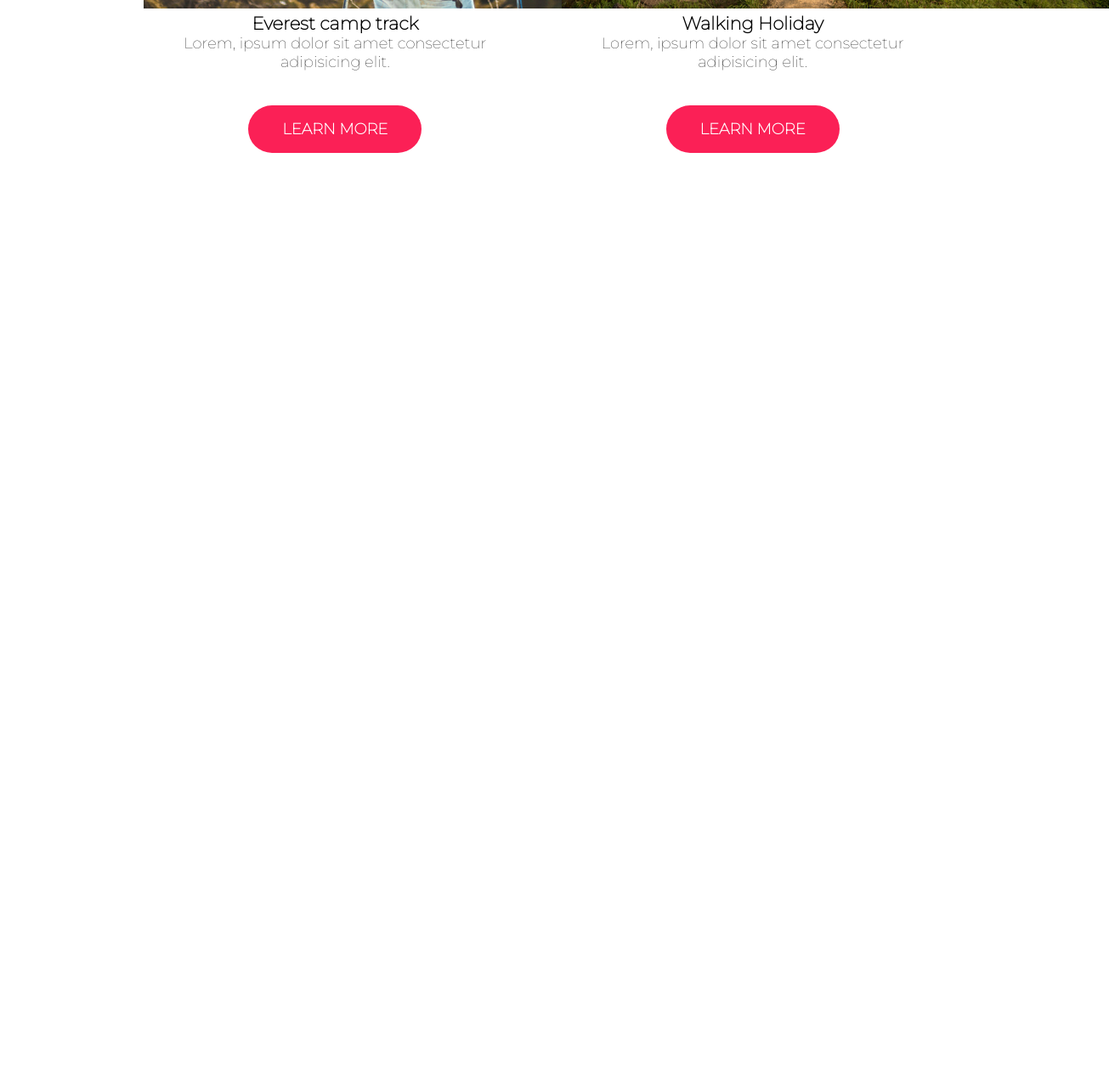
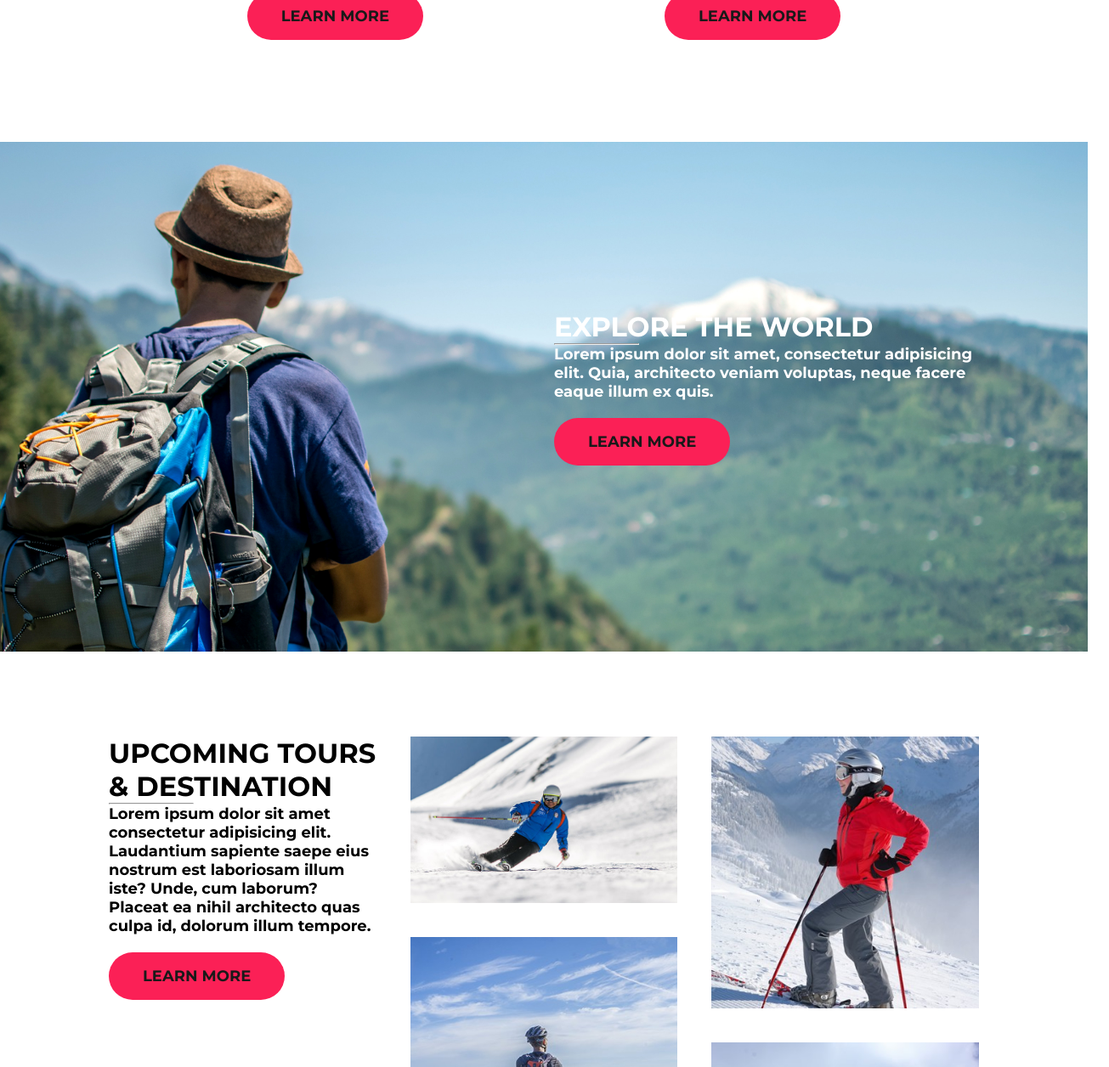
Before and after one commit to rmmartins123/site01, a plain HTML site: page index.html in a window 1280 px wide. Shown: the part 1544-2800 px from the top of the page at 85% size, 1305 px wide, since content can reach past the window. Before the commit the page ends 1844 px from the top, so only its background shows below. Drawn offline with Linux system fonts and the light colour scheme.

Commit message:
section explore

```diff
--- a/index.html
+++ b/index.html
@@ -1,5 +1,6 @@
 <!DOCTYPE html>
 <html lang="pt-br">
+
 <head>
     <meta charset="UTF-8">
     <meta http-equiv="X-UA-Compatible" content="IE=edge">
@@ -7,14 +8,15 @@
     <title>Site de Outdor</title>
     <link rel="stylesheet" href="./style.css">
     <link rel="preconnect" href="https://fonts.googleapis.com">
-<link rel="preconnect" href="https://fonts.gstatic.com" crossorigin>
-<link href="https://fonts.googleapis.com/css2?family=Montserrat:wght@100&display=swap" rel="stylesheet">
+    <link rel="preconnect" href="https://fonts.gstatic.com" crossorigin>
+    <link href="https://fonts.googleapis.com/css2?family=Montserrat:ital,wght@0,100;0,700;1,300;1,600&display=swap"
+        rel="stylesheet">
 </head>
 
 <body>
     <header id="page-header">
         <div class="background-overlay"></div>
-          <div class="container">
+        <div class="container">
             <div id="page-header-logo">
                 <img src="./img/white-logo.png" alt="Texto escrito com letras brancas">
             </div>
@@ -30,8 +32,7 @@
         <section id="quote">
             <div class="container">
                 <div>
-                    <img src="/img/quote.png" alt="uma aspa com cor branca" width="94" height="72"
-                    />
+                    <img src="/img/quote.png" alt="uma aspa com cor branca" width="94" height="72" />
                 </div>
                 <div id="quote-content">
                     <p>
@@ -46,7 +47,7 @@
         <section id="upcoming-events">
             <div class="container">
                 <h2 class="section-title">Upcoming events</h2>
-                <hr class="divider"/>
+                <hr class="divider" />
 
                 <div id="upcoming-events-content">
                     <div class="event">
@@ -60,14 +61,65 @@
                         <img src="/img/event-img-2.jpg" alt="">
                         <h3>Walking Holiday</h3>
                         <p>Lorem, ipsum dolor sit amet consectetur
-                        adipisicing elit. </p>
+                            adipisicing elit. </p>
                         <a href="#" class="btn">Learn More</a>
                     </div>
 
                 </div>
             </div>
         </section>
+
+        <section id="explore">
+            <div class="background-overlay"></div>
+            <div class="container">
+                <div id="explore-content">
+                    <div>
+                        <h2 class="section-title">Explore the world</h2>
+                        <hr class="divider" />
+                        <p>
+                            Lorem ipsum dolor sit amet, consectetur adipisicing elit. Quia, architecto veniam voluptas,
+                            neque facere eaque illum ex quis.
+                        </p>
+                        <a href="#" class="btn">Learn More</a>
+                    </div>
+
+                </div>
+
+            </div>
+
+        </section>
+
+        <section id="upcoming-tours">
+            <div class="container">
+                <div>
+                    <h2 class="section-title">Upcoming tours & destination</h2>
+                    <hr class="divider">
+                    <p>Lorem ipsum dolor sit amet consectetur adipisicing elit. Laudantium sapiente saepe eius nostrum est laboriosam illum iste? Unde, cum laborum? Placeat ea nihil architecto quas culpa id, dolorum illum tempore.</p>
+                    <a href="#" class="btn">Learn More</a>
+                </div>
+
+                <div class="upcoming-tours-img">
+                    <img src="/img/outdoor-image-01.jpg" alt=""/>
+                    <img src="/img/outdoor-image-02.jpg" alt=""/>
+                </div>
+
+                <div class="upcoming-tours-img">
+                    <img src="/img/outdoor-image-03.jpg" alt=""/>
+                    <img src="/img/outdoor-image-04.jpg" alt=""/>
+                </div>
+
+            </div>
+
+        </section>
     </main>
 
+    <footer id="page-footer">
+        <div class="container">
+            <p>Lorem ipsum dolor sit amet consectetur adipisicing elit.</p>
+            <p>Copyright 2022 - Outdor adventure</p>
+        </div>
+    </footer>
+
 </body>
+
 </html>
--- a/style.css
+++ b/style.css
@@ -8,21 +8,17 @@
     --color-light-black: #211f1f;
 }
 /*Configuração Global*/
-*{
+*,p{
     margin: 0;
     padding: 0;
     box-sizing: border-box;
+    font-weight: 700;
 }
 /*Configuração do corpo*/
 body{
     font-family: 'Montserrat', sans-serif;
     font-size: 18px;
 
-}
-
-p{
-    margin-bottom: 20px;
-    text-align: center;
 }
 /*botão*/
 .btn{
@@ -31,14 +27,14 @@ p{
     font-weight: 700;
     border-color: black;
     background-color: var(--color-primary);
-    color: var(--color-white);
+    color: var(--color-black);
     text-decoration: none;
     text-transform: uppercase;
     display: inline-block;
     margin: 20px 0;
 }
 /*botão passando o mouse*/
-.btn:hover{
+.btn:hover  .btn:focus {
     border-color: var(--color-primary-hover);
     background-color: var(--color-primary);
     transition: all 0.3s;
@@ -136,9 +132,84 @@ p{
     width: 450px;
 }
 
-#upcoming-events #upcoming-events-content .
+#upcoming-events #upcoming-events-content .event
 img{
     border-radius: 4px;
     width: 100%;
-    box-shadow: 10px 10px 0 1px rgb(0 0 0 /7%);
+    box-shadow: 10px 10px 0 1px rgba(0, 0, 0, 0.071);
 }
+
+#upcoming-events #upcoming-events-content .event h3 {
+    margin: 20px 0;
+    font-size: 22px;
+}
+
+.section-title{
+    font-size: 32px;
+    text-align: center;
+    text-transform: uppercase;
+}
+
+#explore{
+    background-image: url(/img/explore-bg.jpg);
+    background-repeat: repeat;
+    background-position: top center;
+    background-size: cover;
+    position: relative;
+}
+
+#explore #explore-content{
+    color: var(--color-white);
+    position: relative;
+    height: 600px;
+    display: flex;
+    align-items: center;
+    justify-content: flex-end;
+}
+
+#explore #explore-content div{
+    width: 500px;
+}
+
+#explore #explore-content ,.section-title{
+    text-align: left;
+}
+
+#explore #explore-content .divider{
+    margin-left: 0;
+}
+
+#upcoming-tours{
+    padding: 100px;
+}
+
+#upcoming-tours .container{
+    display: flex;
+    justify-content: space-around;
+    gap: 40px;
+}
+
+#upcoming-tours .container div{
+    flex: 1;
+}
+
+#upcoming-tours .container div img{
+    width: 100%;
+}
+
+#upcoming-tours .upcoming-tours-img{
+    display: flex;
+    flex-direction: column;
+    gap: 40px;
+}
+
+#upcoming-tours .divider{
+    margin-left: 0;
+}
+
+#page-footer{
+    background-color: var(--color-light-black);
+    color: var(--color-white);
+    text-align: center;
+    padding: 40px 0;
+}
```
